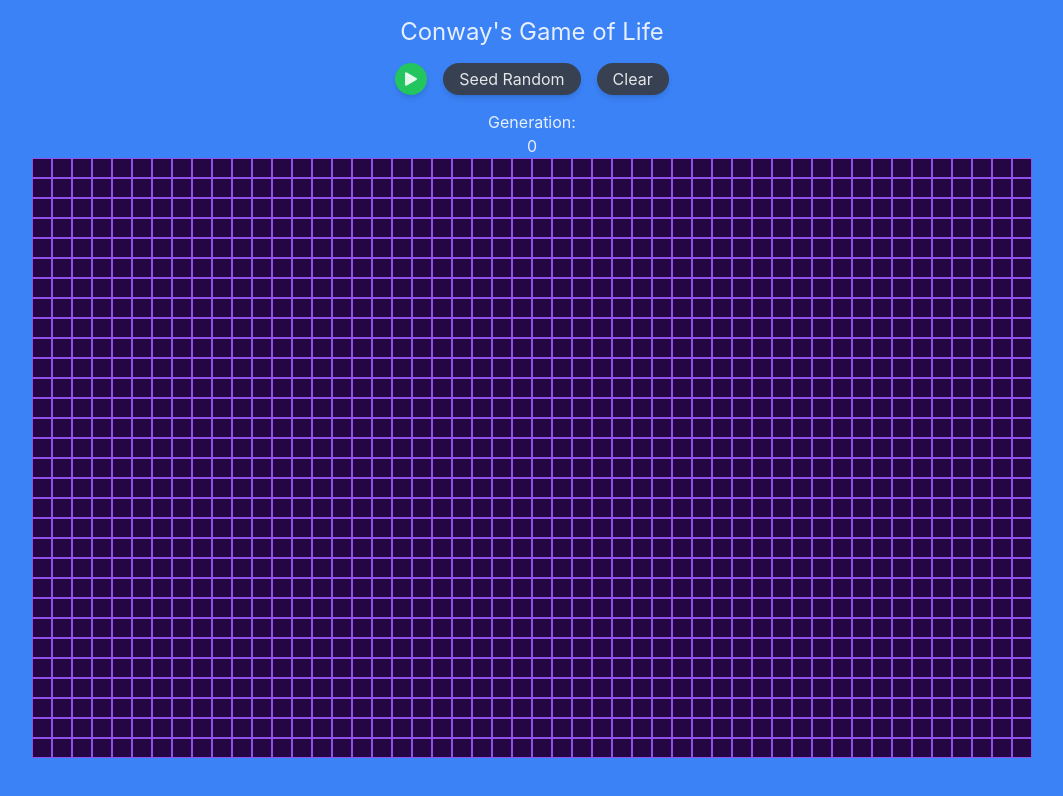
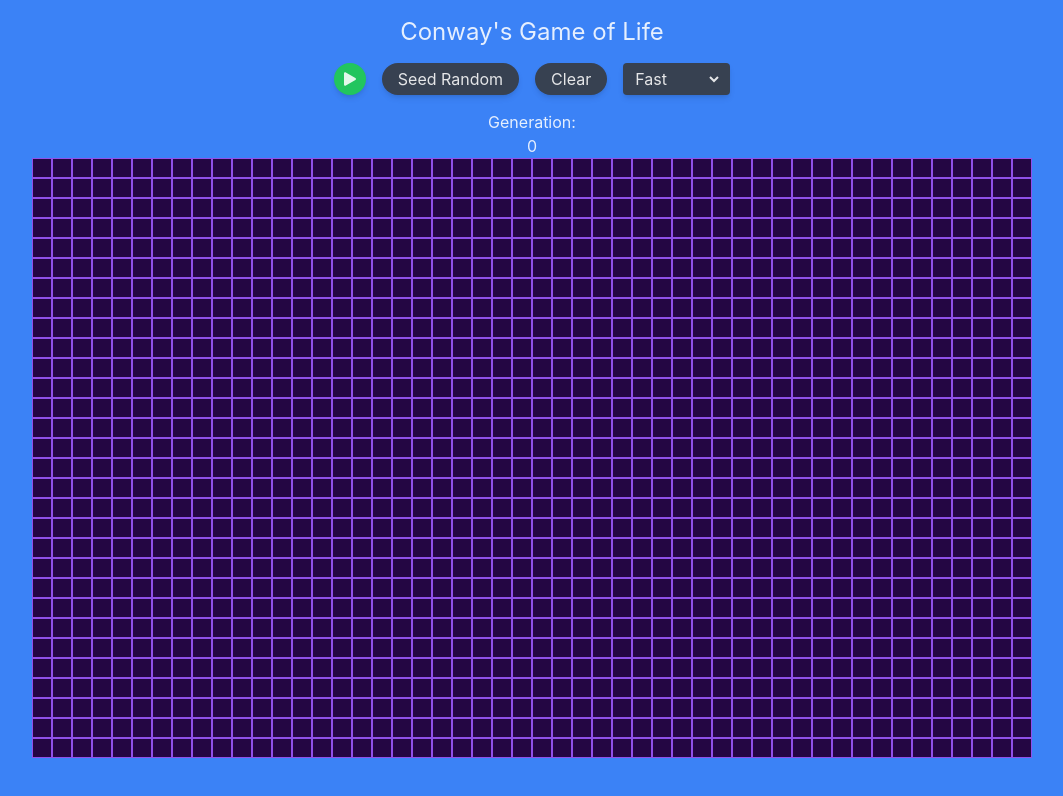
Before and after one commit to apastori/conways-game-of-life-react-ts, a React (Vite) app: page / in a window 1280 px wide. Shown: the top 796 px of the page, without its empty margins (108-1171 px from the left). Built offline with nearby package versions, Linux system fonts and the light colour scheme.

Commit message:
SpeedSelectorWorking

```diff
--- a/src/GameLife.tsx
+++ b/src/GameLife.tsx
@@ -3,7 +3,6 @@ import { IGameLifeProps } from './interfaces/IGameLifeProps'
 import type { Grid } from './types/GridType'
 import { GridConfig } from './GridConfig'
 import { createEmptyGrid } from './utils/createEmptyGrid'
-import { twMerge } from 'tailwind-merge'
 import { PlayPauseButton } from './components/PlayPauseButton'
 import type { isInteger } from './types/isIntegerType'
 import { GenerationText } from './components/GenerationText'
@@ -17,6 +16,7 @@ import { SeedRandomButton } from './components/SeedRandomButton'
 import { ClearButton } from './components/ClearButton'
 import { assertIsInteger } from './utils/assertIsInteger'
 import GridButton from './components/GridButton'
+import { SelectorSpeed } from './components/SelectorSpeed'
 
 const GameLife: React.FC<IGameLifeProps> = ({ gridConfig }: IGameLifeProps): JSX.Element => {
   const { rows, columns }: { rows: number; columns: number } = gridConfig
@@ -25,8 +25,11 @@ const GameLife: React.FC<IGameLifeProps> = ({ gridConfig }: IGameLifeProps): JSX
   const [generation, setGeneration]: [number, React.Dispatch<React.SetStateAction<number>>] = useState(0)
   const [isMouseDown, setIsMouseDown]: [boolean, React.Dispatch<React.SetStateAction<boolean>>] = useState(false)
   const [speed, setSpeed]: [number, React.Dispatch<React.SetStateAction<number>>] = useState(100)
+
   const playingRef: React.MutableRefObject<boolean> = useRef(isPlaying)
   playingRef.current = isPlaying
+  const speedRef: React.MutableRefObject<number> = useRef(speed)
+  speedRef.current = speed
 
   const runGameOfLife = useCallback(() => {
     if (!playingRef.current)  return
@@ -71,7 +74,7 @@ const GameLife: React.FC<IGameLifeProps> = ({ gridConfig }: IGameLifeProps): JSX
       assertIsInteger(prevGeneration)
       return prevGeneration + 1
     })
-    setTimeout(runGameOfLife, 100)
+    setTimeout(runGameOfLife, speedRef.current)
   }, [playingRef, setGrid])
 
   const handleMouseDown = (): void => {
@@ -145,6 +148,14 @@ const GameLife: React.FC<IGameLifeProps> = ({ gridConfig }: IGameLifeProps): JSX
             setIsPlaying(false)
           }}
         />
+        <SelectorSpeed
+          value={speed}
+          onChange={
+            (e: React.ChangeEvent<HTMLSelectElement>) => {
+              setSpeed(parseInt(e.target.value))
+            }
+          }
+        />
       </div>
       <GenerationText generation={generation}/>
       <div
--- /dev/null
+++ b/src/components/SelectorSpeed.tsx
@@ -0,0 +1,22 @@
+import { ISelectorSpeedProps } from '../interfaces/ISelectorSpeedProps'
+
+export const SelectorSpeed: React.FC<ISelectorSpeedProps> = ({
+  onChange,
+  value,
+}: ISelectorSpeedProps): JSX.Element => {
+  return (
+    <label className="cursor-pointer group transition flex items-center justify-center ease-in bg-gray-700 h-8 hover:bg-gray-800 rounded px-2 shadow-md disabled:opacity-50">
+      <select
+        className="bg-gray-700 cursor-pointer group-hover:bg-gray-800 ease-in transition"
+        aria-label='speed selector'
+        value={value}
+        onChange={onChange}
+      >
+        <option value={1000}>Slow</option>
+        <option value={500}>Medium</option>
+        <option value={100}>Fast</option>
+        <option value={50}>Lightning</option>
+      </select>
+    </label>
+  )
+}
--- /dev/null
+++ b/src/interfaces/ISelectProps.ts
@@ -0,0 +1,6 @@
+export interface ISelectProps {
+    value: number,
+    onChange: (value: React.ChangeEvent<HTMLSelectElement>) => void,
+    children: React.ReactNode,
+    label: string
+}
--- /dev/null
+++ b/src/interfaces/ISelectorSpeedProps.ts
@@ -0,0 +1,5 @@
+export interface ISelectorSpeedProps {
+    value: number,
+    onChange: (value: React.ChangeEvent<HTMLSelectElement>) => void,
+    children?: React.ReactNode
+}
```
Also changed, not shown: src/components/Select.tsx (added).
